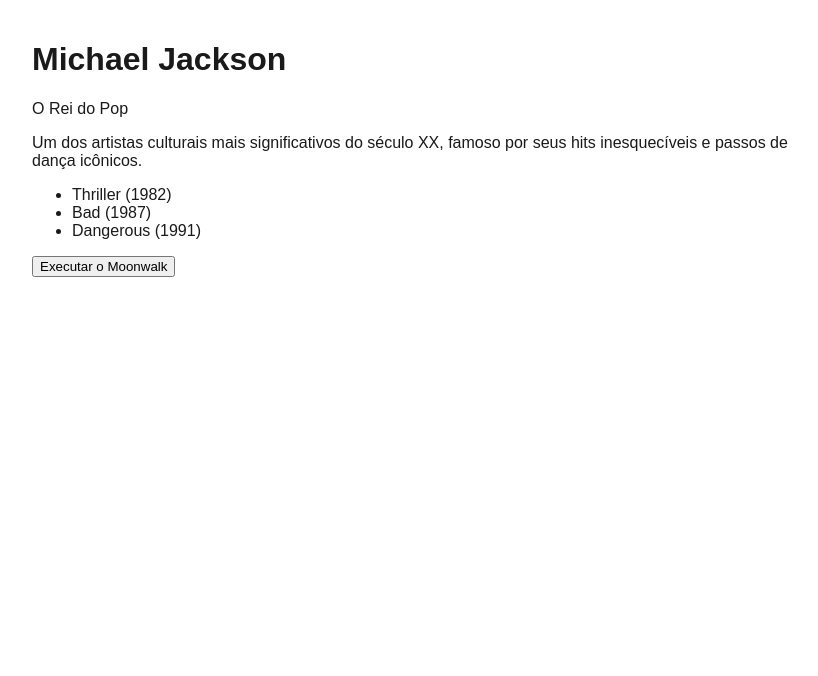
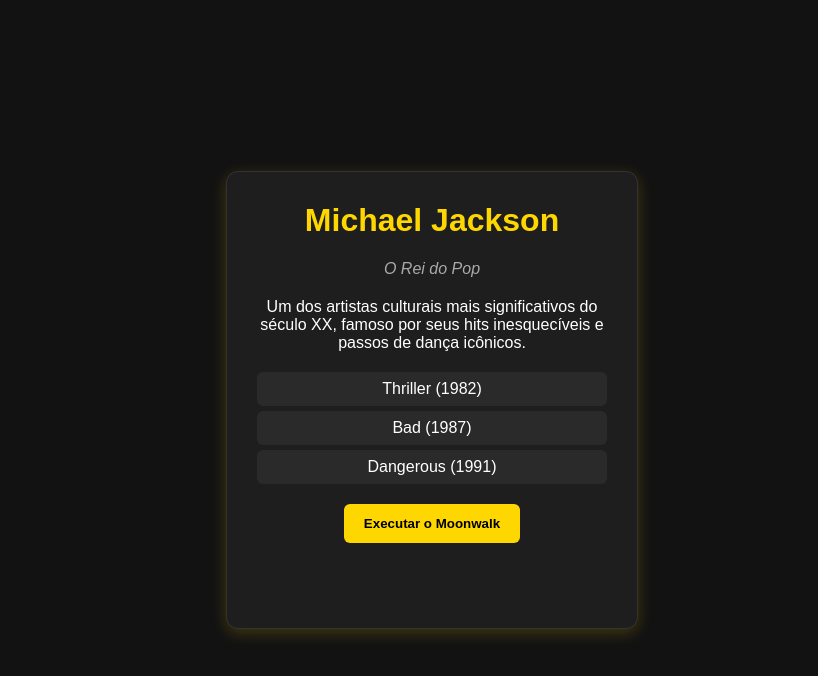
Before and after one commit to dinizsk/Cidadania-Digital-e-Intelig-ncia-Artificial, a plain HTML site: page index.html in a window 1280 px wide. Shown: the whole page, without its empty margins (208-1026 px from the left). Drawn offline with Linux system fonts and the light colour scheme.

Commit message:
Update style.css

```diff
--- a/style.css
+++ b/style.css
@@ -1,38 +1,66 @@
-/* Cores padrão (Modo Claro) */
-:root {
-    --bg-color: #ffffff;
-    --text-color: #1a1a1a;
-    --accent-color: #0066cc;
-    --card-bg: #f5f5f5;
+body {
+  font-family: Arial, sans-serif;
+  background-color: #121212;
+  color: #ffffff;
+  display: flex;
+  justify-content: center;
+  align-items: center;
+  min-height: 100vh;
+  margin: 0;
 }
 
-/* Cores para o Modo Escuro */
-:root.dark-mode {
-    --bg-color: #121212;
-    --text-color: #e0e0e0;
-    --accent-color: #4da6ff;
-    --card-bg: #1e1e1e;
+.card {
+  background-color: #1e1e1e;
+  border-radius: 12px;
+  padding: 30px;
+  max-width: 350px;
+  text-align: center;
+  box-shadow: 0 4px 15px rgba(255, 215, 0, 0.2);
+  border: 1px solid #333;
 }
 
-body {
-    background-color: var(--bg-color);
-    color: var(--text-color);
-    font-family: Arial, sans-serif;
-    transition: background-color 0.3s, color 0.3s;
-    max-width: 800px;
-    margin: 0 auto;
-    padding: 20px;
+h1 {
+  margin-top: 0;
+  color: #ffd700;
 }
 
-fieldset {
-    border: 1px solid var(--accent-color);
-    border-radius: 8px;
-    padding: 15px;
-    margin-bottom: 15px;
+.subtitle {
+  font-style: italic;
+  color: #aaa;
+  margin-bottom: 20px;
 }
 
-label {
-    display: block;
-    margin: 10px 0;
-    cursor: pointer;
+.albuns {
+  list-style-type: none;
+  padding: 0;
+  margin: 20px 0;
 }
+
+.albuns li {
+  background-color: #2a2a2a;
+  margin: 5px 0;
+  padding: 8px;
+  border-radius: 6px;
+}
+
+button {
+  background-color: #ffd700;
+  color: #000;
+  border: none;
+  padding: 12px 20px;
+  font-weight: bold;
+  border-radius: 6px;
+  cursor: pointer;
+  transition: background-color 0.2s;
+}
+
+button:hover {
+  background-color: #ffca00;
+}
+
+#status-danca {
+  margin-top: 15px;
+  font-weight: bold;
+  min-height: 24px;
+  color: #ffd700;
+}
```
